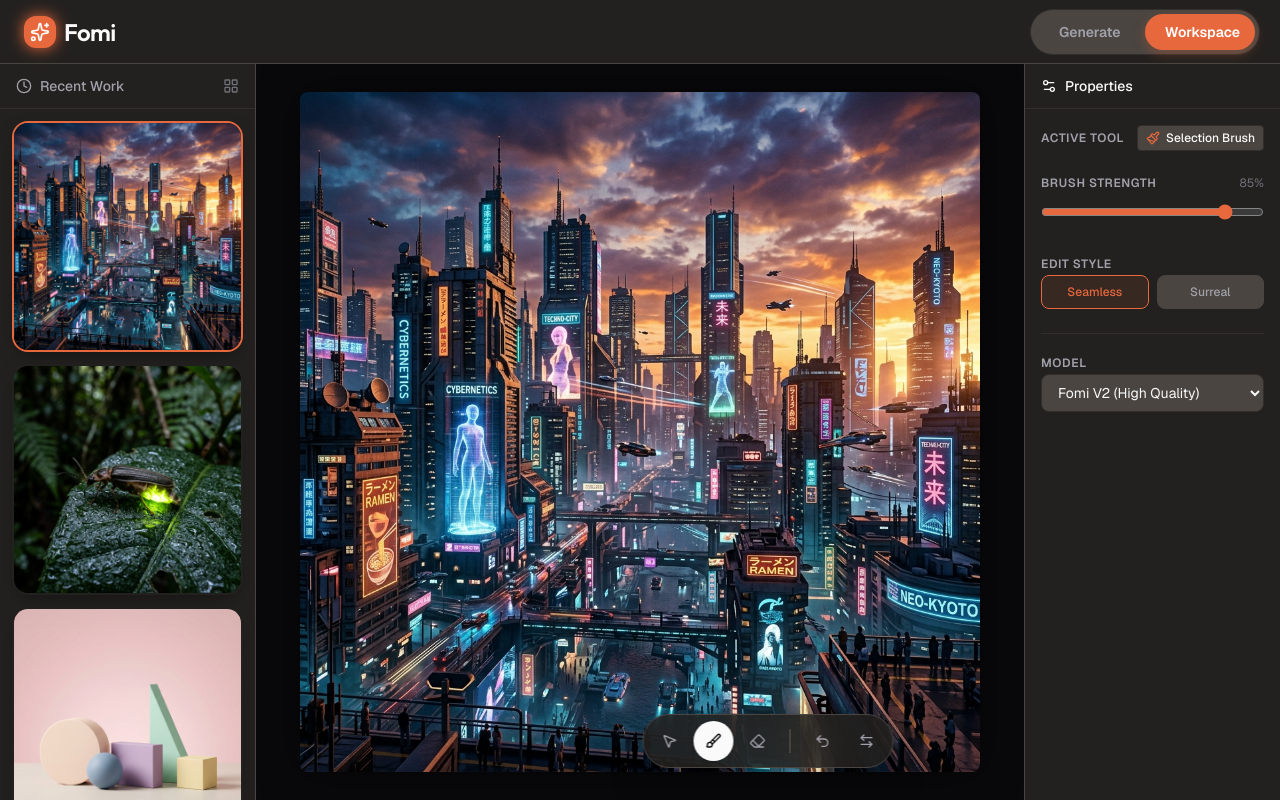
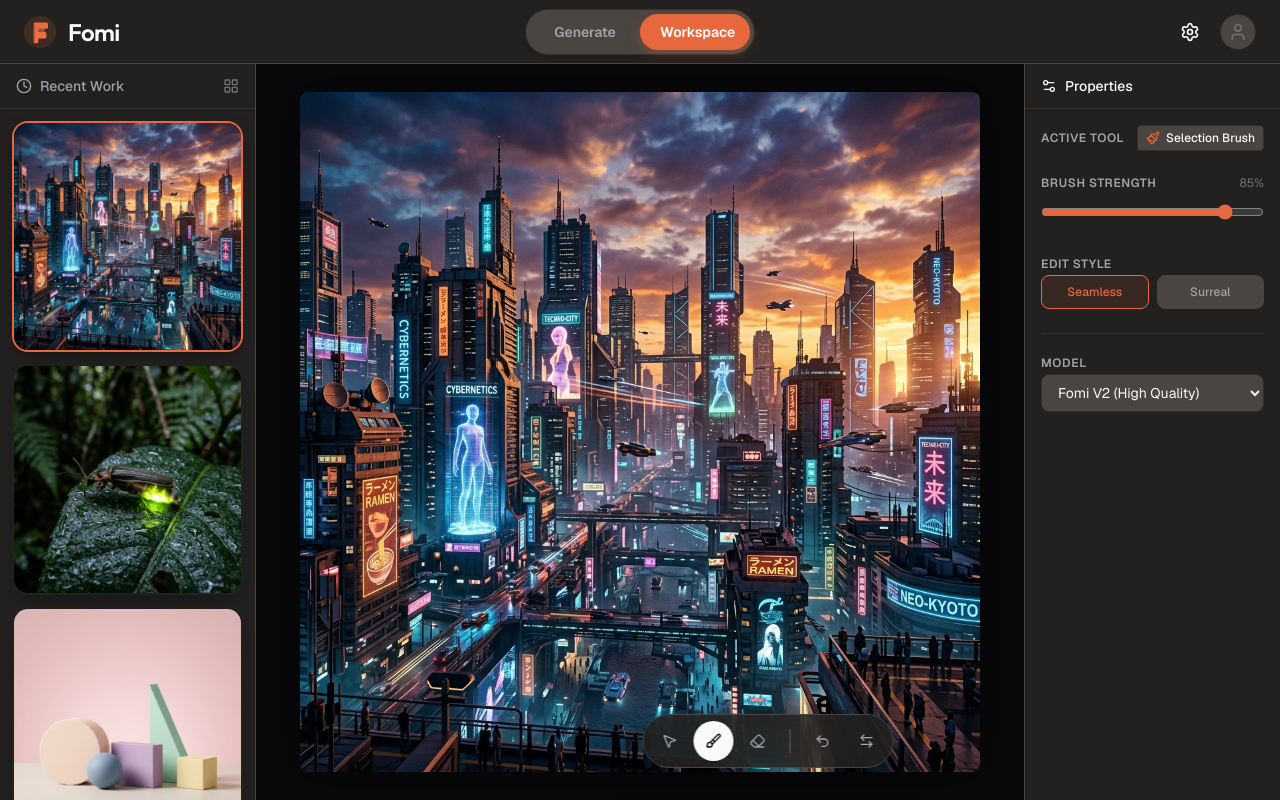
Before and after one commit to Ahtisham992/fomi-frontend-assessment, a Next.js app: page /workspace in a window 1280 px wide. Built offline with nearby package versions, Linux system fonts and the light colour scheme.

Commit message:
Fix header nav clickability and add custom Fomi SVG logo

```diff
--- a/components/shared/Header.jsx
+++ b/components/shared/Header.jsx
@@ -1,7 +1,7 @@
 "use client";
 
 import * as React from "react";
-import { Sparkles, User, Settings } from "lucide-react";
+import { User, Settings } from "lucide-react";
 import { Button } from "@/components/ui/button";
 import Link from "next/link";
 import { usePathname } from "next/navigation";
@@ -11,18 +11,29 @@ export function Header() {
   const pathname = usePathname();
 
   return (
-    <header className="flex h-16 items-center justify-between border-b border-border-default px-6 bg-surface-default shrink-0 z-50">
-      <div className="flex items-center gap-6">
-        <div className="flex items-center gap-2 text-text-primary">
-          <div className="flex h-8 w-8 items-center justify-center rounded-xl bg-accent-default text-white shadow-[0_0_15px_var(--accent-default)]">
-            <Sparkles className="h-5 w-5" />
+    <header className="flex h-16 items-center justify-between border-b border-border-default px-6 bg-surface-default shrink-0 z-[100] relative">
+      <div className="flex items-center gap-6 relative z-50">
+        <div className="flex items-center gap-3 text-text-primary">
+          <div className="flex items-center justify-center">
+            <svg width="32" height="32" viewBox="0 0 40 40" fill="none" xmlns="http://www.w3.org/2000/svg">
+              <circle cx="20" cy="20" r="20" fill="var(--accent-default)" fillOpacity="0.15" />
+              <path d="M12 10C12 8.89543 12.8954 8 14 8H28C29.1046 8 30 8.89543 30 10V14C30 15.1046 29.1046 16 28 16H18V20H26C27.1046 20 28 20.8954 28 22V26C28 27.1046 27.1046 28 26 28H18V32C18 33.1046 17.1046 34 16 34H14C12.8954 34 12 33.1046 12 32V10Z" fill="url(#paint0_linear)"/>
+              <path d="M18 16V20H26V16H18Z" fill="white" fillOpacity="0.25"/>
+              <path d="M12 10V32H14V10H12Z" fill="black" fillOpacity="0.15"/>
+              <defs>
+                <linearGradient id="paint0_linear" x1="12" y1="8" x2="30" y2="34" gradientUnits="userSpaceOnUse">
+                  <stop stopColor="var(--accent-default)" />
+                  <stop offset="1" stopColor="var(--accent-hover)" />
+                </linearGradient>
+              </defs>
+            </svg>
           </div>
           <span className="text-2xl font-semibold tracking-tight font-[family-name:var(--font-outfit)]">Fomi</span>
         </div>
       </div>
 
       {/* Centered Pill Navigation */}
-      <nav className="hidden sm:flex items-center bg-surface-active p-1 rounded-full border border-border-subtle relative absolute left-1/2 -translate-x-1/2">
+      <nav className="hidden sm:flex items-center bg-surface-active p-1 rounded-full border border-border-subtle absolute left-1/2 -translate-x-1/2 z-[60] shadow-sm pointer-events-auto">
         <Link href="/generate" className={`relative z-10 px-5 py-2 text-sm font-semibold rounded-full transition-colors w-[110px] text-center ${pathname === "/generate" || pathname === "/" ? "text-white" : "text-text-secondary hover:text-text-primary"}`}>
           {pathname === "/generate" || pathname === "/" ? (
             <motion.div layoutId="nav-pill" className="absolute inset-0 bg-accent-default rounded-full shadow-[0_4px_12px_rgba(232,104,61,0.3)]" transition={{ type: "spring", stiffness: 400, damping: 30 }} />
@@ -37,7 +48,7 @@ export function Header() {
         </Link>
       </nav>
 
-      <div className="flex items-center gap-2">
+      <div className="flex items-center gap-2 relative z-50">
         <Button variant="ghost" size="icon" className="h-9 w-9 p-0 rounded-full hover:bg-surface-active" aria-label="Settings">
           <Settings className="h-5 w-5" />
         </Button>
```
